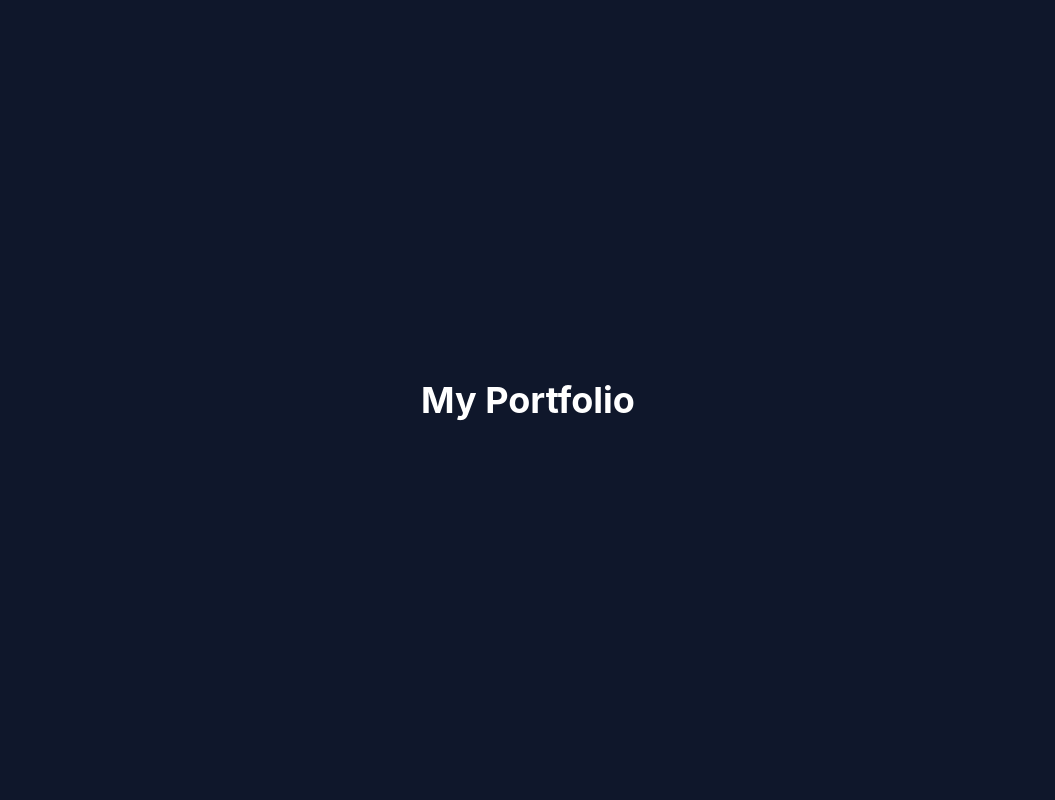
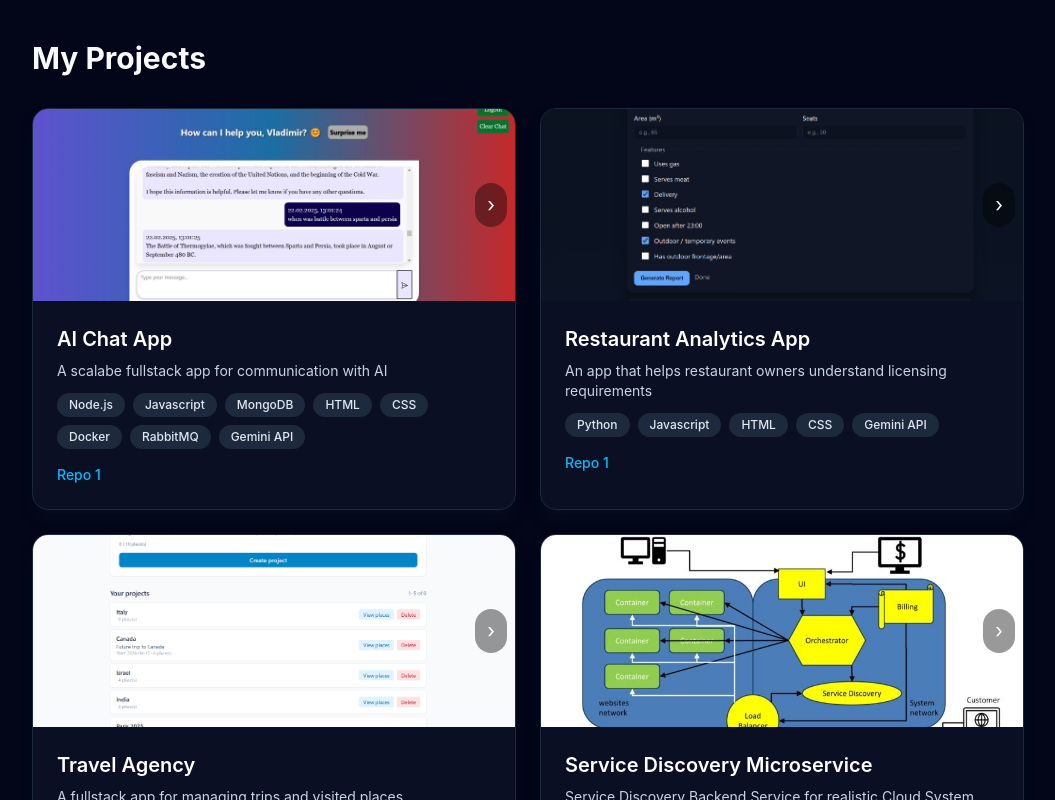
Before and after one commit to VladimirBondar23/myPortfolio, a React (Vite) app: page / in a window 1280 px wide. Shown: the top 800 px of the page, without its empty margins (112-1167 px from the left). Built offline with nearby package versions, Linux system fonts and the light colour scheme.

Commit message:
added projects grid

```diff
--- a/src/App.tsx
+++ b/src/App.tsx
@@ -1,9 +1,25 @@
+
+import { projects } from "./data/projects";
+import { ProjectCard } from "./components/ProjectCard";
 
 function App() {
   return (
-    <div className="min-h-screen flex items-center justify-center bg-slate-900">
-      <h1 className="text-4xl font-bold text-white">My Portfolio</h1>
-    </div>
+    <main className="min-h-screen bg-slate-950 text-slate-50">
+      <section className="mx-auto max-w-5xl px-4 py-10">
+        <h1 className="text-3xl font-bold">My Projects</h1>
+
+        <div className="mt-8 grid gap-6 md:grid-cols-2">
+          {projects.map((project) => (
+            <ProjectCard key={project.id} project={project} />
+          ))}
+        </div>
+      </section>
+      <footer className="text-center text-slate-500 py-4">
+        <p>
+          &copy; {new Date().getFullYear()} Vladimir Bondar. All rights reserved.
+        </p>
+      </footer>
+    </main>
   );
 }
 
--- /dev/null
+++ b/src/components/ProjectCard.tsx
@@ -0,0 +1,122 @@
+import { useState } from "react";
+
+type Project = {
+  id: string;
+  title: string;
+  shortDescription: string;
+  description: string;
+  techStack: string[];
+  githubUrls: string[];
+  images: string[];
+};
+
+type Props = {
+  project: Project;
+};
+
+export function ProjectCard({ project }: Props) {
+  const [currentIndex, setCurrentIndex] = useState(0);
+  const [isHovered, setIsHovered] = useState(false);
+  const [isZoomed, setIsZoomed] = useState(false);
+
+  const showPrev = () => {
+    setCurrentIndex((prev) => (prev > 0 ? prev - 1 : prev));
+  };
+
+  const showNext = () => {
+    setCurrentIndex((prev) =>
+      prev < project.images.length - 1 ? prev + 1 : prev
+    );
+  };
+
+  return (
+    <article
+      className="overflow-hidden rounded-2xl border border-slate-800 bg-slate-900/60 shadow-lg shadow-slate-900/40"
+      onMouseEnter={() => setIsHovered(true)}
+      onMouseLeave={() => setIsHovered(false)}
+    >
+      {project.images[currentIndex] && (
+        <div className="relative">
+          <img
+            src={project.images[currentIndex]}
+            alt={project.title}
+            onClick={() => setIsZoomed(true)}
+            className={`h-48 w-full cursor-zoom-in object-cover transition-transform duration-300 ${
+              isHovered ? "scale-105 " : ""
+            }`}
+          />
+
+          {project.images.length > 1 && (
+            <>
+              {currentIndex > 0 && (
+                <button
+                  type="button"
+                  onClick={showPrev}
+                  className="absolute left-2 top-1/2 -translate-y-1/2 rounded-full bg-black/40 px-3 py-2 text-xl text-white hover:bg-black/60"
+                >
+                  ‹
+                </button>
+              )}
+
+              {currentIndex < project.images.length - 1 && (
+                <button
+                  type="button"
+                  onClick={showNext}
+                  className="absolute right-2 top-1/2 -translate-y-1/2 rounded-full bg-black/40 px-3 py-2 text-xl text-white hover:bg-black/60"
+                >
+                  ›
+                </button>
+              )}
+            </>
+          )}
+        </div>
+      )}
+
+      <div className="p-6">
+        <h2 className="text-xl font-semibold text-white">{project.title}</h2>
+
+        <p className="mt-2 text-sm text-slate-300">
+          {project.shortDescription}
+        </p>
+
+        <div className="mt-3 flex flex-wrap gap-2">
+          {project.techStack.map((tech) => (
+            <span
+              key={tech}
+              className="rounded-full bg-slate-800 px-3 py-1 text-xs font-medium text-slate-200"
+            >
+              {tech}
+            </span>
+          ))}
+        </div>
+
+        <div className="mt-4 flex flex-wrap gap-3">
+          {project.githubUrls.map((url, index) => (
+            <a
+              key={url}
+              href={url}
+              target="_blank"
+              rel="noreferrer"
+              className="text-sm font-medium text-sky-400 hover:text-sky-300"
+            >
+              Repo {index + 1}
+            </a>
+          ))}
+        </div>
+      </div>
+
+      {isZoomed && (
+        <div
+          className="fixed inset-0 z-50 flex items-center justify-center bg-black/80"
+          onClick={() => setIsZoomed(false)}
+        >
+          <img
+            src={project.images[currentIndex]}
+            alt={project.title}
+            className="max-h-[90vh] max-w-[90vw] rounded-lg object-contain"
+          />
+        </div>
+      )}
+    </article>
+  );
+}
--- a/src/data/projects.ts
+++ b/src/data/projects.ts
@@ -1,10 +1,56 @@
 export const projects = [
+  {
+    id: "2",
+    title: "AI Chat App",
+    shortDescription: "A scalabe fullstack app for communication with AI",
+    description:
+      "The app is able to communicate with AI, store messages in a database, and display them in a chat interface. Supports Docker compose, RabbitMQ for message queue, Cookies, and Gemini API for AI communication. The app is scalable and split into 3 different microservices. Uses Singleton and Visitor Design Patterns and able to Log system messages into console and log files.",
+    techStack: [
+      "Node.js",
+      "Javascript",
+      "MongoDB",
+      "HTML",
+      "CSS",
+      "Docker",
+      "RabbitMQ",
+      "Gemini API",
+    ],
+    githubUrls: ["https://github.com/VladimirBondar23/ai-chat-app"],
+    images: [
+      "src/assets/SimpleChatApp-1.jpg",
+      "src/assets/SimpleChatApp-2.jpg",
+      "src/assets/SimpleChatApp-3.png",
+    ],
+  },
+  {
+    id: "3",
+    title: "Restaurant Analytics App",
+    shortDescription:
+      "An app that helps restaurant owners understand licensing requirements",
+    description:
+      "A small end-to-end system that helps restaurant owners understand relevant licensing requirements based on business size, seating capacity, and features (e.g., uses gas, serves meat, delivery). It parses a subset of a PDF/Word source into structured rules, matches them to user input, and uses an LLM to generate a clear, prioritized report. If LLM is not able to provide answer, the report is still generated.",
+    techStack: ["Python", "Javascript", "HTML", "CSS", "Gemini API"],
+    githubUrls: ["https://github.com/VladimirBondar23/restaurant"],
+    images: [
+      "src/assets/Restaurant-1.png",
+      "src/assets/Restaurant-2.png",
+      "src/assets/Restaurant-3.png",
+    ],
+  },
   {
     id: "1",
     title: "Travel Agency",
     shortDescription: "A fullstack app for managing trips and visited places",
-      description: "The app is able to add new trips and places (You need to know Art Institute API ids for this), edit notes and delete them. Supports pagination, caching for recently added ids, retrieval and storing data in a database. Has a perfect separation of concerns, separate services for frontend and backend and a clean code.",
-      techStack: ["React.js", "Next.js", "FastAPI", "MySQL", "Tailwind CSS", "Docker"],
+    description:
+      "The app is able to add new trips and places (You need to know Art Institute API ids for this), edit notes and delete them. Supports pagination, caching for recently added ids, retrieval and storing data in a database. Has a perfect separation of concerns, separate services for frontend and backend and a clean code.",
+    techStack: [
+      "React.js",
+      "Next.js",
+      "FastAPI",
+      "MySQL",
+      "Tailwind CSS",
+      "Docker",
+    ],
     githubUrls: [
       "https://github.com/VladimirBondar23/BE-TravelCompany",
       "https://github.com/VladimirBondar23/FE-TravelCompany",
@@ -17,48 +63,19 @@ export const projects = [
     ],
   },
   {
-        id: "2",
-        title: "AI Chat App",
-        shortDescription: "A scalabe fullstack app for communication with AI",
-        description: "The app is able to communicate with AI, store messages in a database, and display them in a chat interface. Supports Docker compose, RabbitMQ for message queue, Cookies, and Gemini API for AI communication. The app is scalable and split into 3 different microservices. Uses Singleton and Visitor Design Patterns and able to Log system messages into console and log files.",
-        techStack: ["Node.js", "Javascript", "MongoDB", "HTML", "CSS", "Docker", "RabbitMQ", "Gemini API"],
-        githubUrls: [
-          "https://github.com/VladimirBondar23/ai-chat-app"
-        ],
-        images: [
-          "src/assets/SimpleChatApp-1.jpg",
-          "src/assets/SimpleChatApp-2.jpg",
-          "src/assets/SimpleChatApp-3.png",
-        ],
-      },
-      {
-        id: "3",
-        title: "Restaurant Analytics App",
-        shortDescription: "An app that helps restaurant owners understand licensing requirements",
-        description: "A small end-to-end system that helps restaurant owners understand relevant licensing requirements based on business size, seating capacity, and features (e.g., uses gas, serves meat, delivery). It parses a subset of a PDF/Word source into structured rules, matches them to user input, and uses an LLM to generate a clear, prioritized report. If LLM is not able to provide answer, the report is still generated.",
-        techStack: ["Python", "Javascript", "HTML", "CSS", "Gemini API"],
-        githubUrls: [
-          "https://github.com/VladimirBondar23/restaurant"
-        ],
-        images: [
-          "src/assets/Restaurant-1.png",
-          "src/assets/Restaurant-2.png",
-          "src/assets/Restaurant-3.png",
-        ],
-      },
-      {
     id: "4",
-        title: "Service Discovery Service",
-        shortDescription: "Service Discovery Backend Service for realistic Cloud System",
-        description: "In the real world, when a client approaches a website, he is not redirected to the website directly, but to the most available container of the website. As part of the Cloud System, Service Discovery Service is responsible for discovering and registering system services AND website containers in the system. It receives constant updates from Orchestrator Service and communicates with Load Balancer to update the list of available containers and check their statuses, so that the client is redirected to the most available container.",
+    title: "Service Discovery Microservice",
+    shortDescription:
+      "Service Discovery Backend Service for realistic Cloud System",
+    description:
+      "In the real world, when a client approaches a website, he is not redirected to the website directly, but to the most available container of the website. As part of the Cloud System, Service Discovery Service is responsible for discovering and registering system services AND website containers in the system. It receives constant updates from Orchestrator Service and communicates with Load Balancer to update the list of available containers and check their statuses, so that the client is redirected to the most available container.",
     techStack: ["FastAPI", "Docker"],
-        githubUrls: [
-          "https://github.com/VladimirBondar23/SD_LB_microservices"
-        ],
+    githubUrls: ["https://github.com/VladimirBondar23/SD_LB_microservices"],
     images: [
       "src/assets/lbsd-1.jpg",
       "src/assets/lbsd-2.png",
       "src/assets/lbsd-3.png",
     ],
   },
+
 ];
```
Lines whose indentation alone changed are shown as unchanged.
